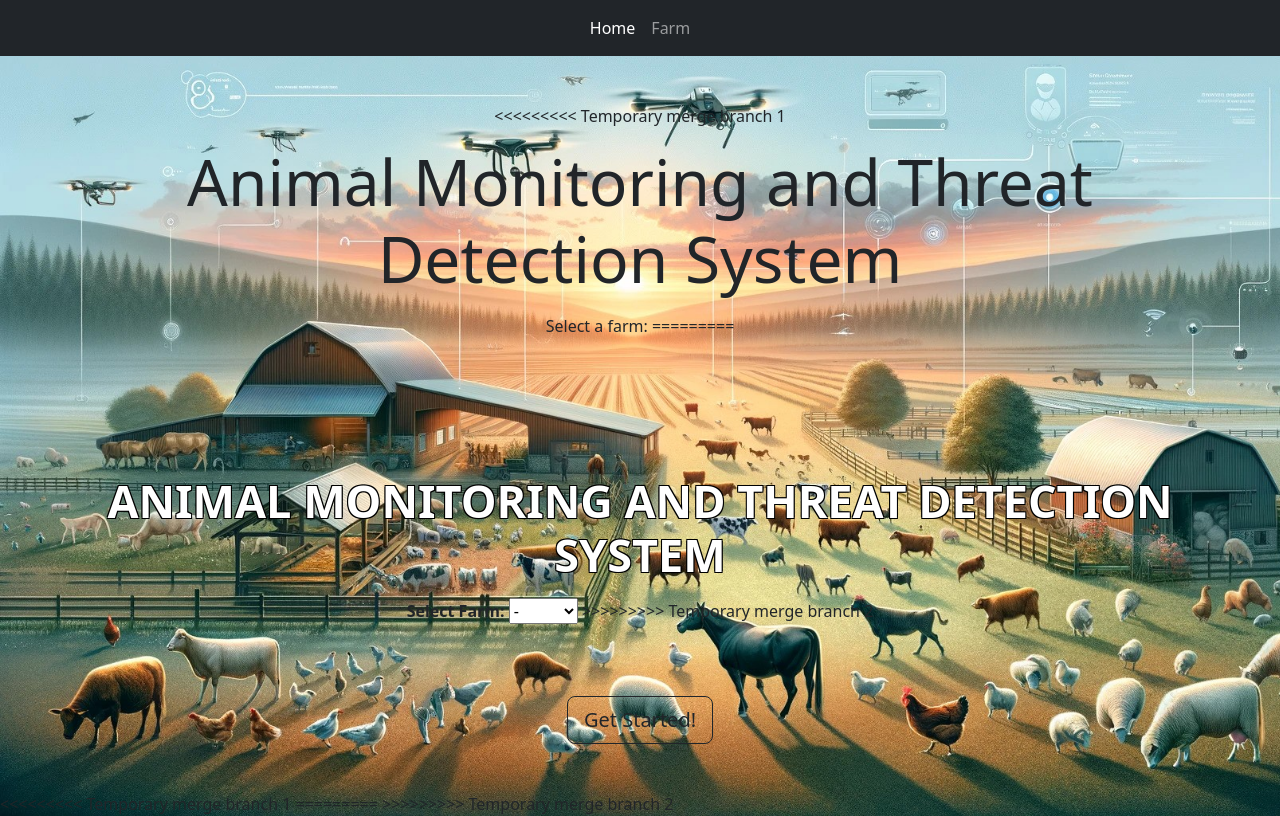
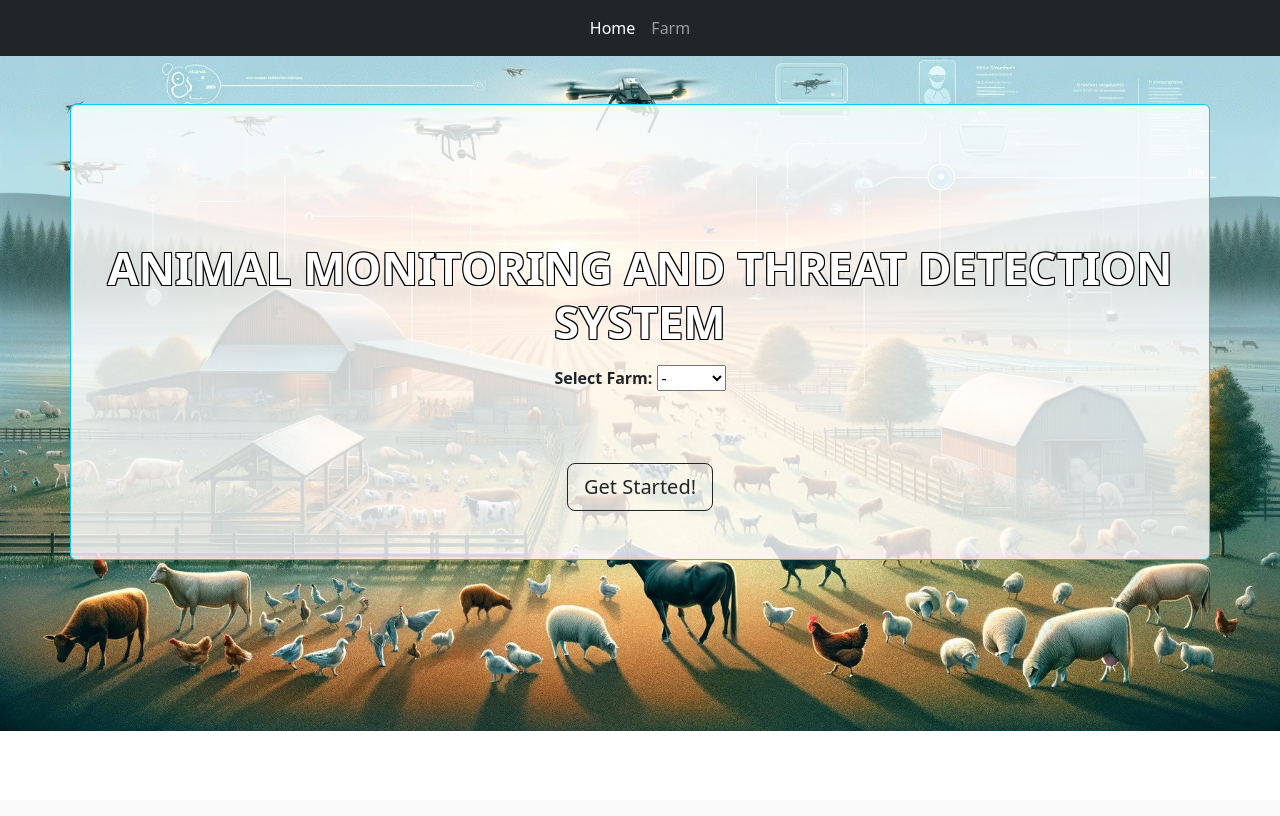
Before and after one commit to Sidharth1919/Animal-detection-Yolov8-Flask, a Flask app: page / in a window 1280 px wide. After the commit the page ends 731 px from the top, so only its background shows below. Run offline with Flask 3, Linux system fonts and the light colour scheme; some libraries are stand-ins or nearby versions.

Commit message:
reverted change

```diff
--- a/templates/index.html
+++ b/templates/index.html
@@ -4,17 +4,13 @@
 
 <!-- heading -->
 
-<div class="container mt-5 text-center">
+<div class="container border border-info rounded mt-5 text-center" style="background-color: rgba(255, 255, 255, 0.8);">
   <i class="fa-solid fa-camera-cctv"></i>
-<<<<<<<<< Temporary merge branch 1
-  <h1 class="display-3 my-3"><b>Animal Monitoring and Threat Detection System</b></h1>
-  <form id="farmForm" action="/set_class_index" method="post">
-    <label for="farm">Select a farm:</label>
-=========
-  <h1 class="display-3 my-3 custom-border" style="color: white; font-weight: bold; text-shadow: -1px -1px 0 #000, 1px -1px 0 #000, -1px 1px 0 #000, 1px 1px 0 #000; padding-top: 120px;">
+<h1 class="display-3 my-3 custom-border" style="color: white; font-weight: bold; text-shadow: -1px -1px 0 #000, 1px -1px 0 #000, -1px 1px 0 #000, 1px 1px 0 #000; padding-top: 120px;">
     ANIMAL MONITORING AND THREAT DETECTION SYSTEM
   </h1>
-  <form id="farmForm">
+  <!-- <h1 class="display-3 my-3"><b>Animal Monitoring and Threat Detection System</b></h1> -->
+  <form id="farmForm" action="/set_class_index" method="post">
     <label for="farm" style="font-weight: bold;">Select Farm:</label>
     <select name="farm" id="farmSelect">
       <option>-</option>
@@ -25,15 +21,13 @@
     <div id="errorMessage" style="display: none; color: rgb(255, 0, 0);padding: 20px 5px; margin-top: 10px;">
       Please select a valid farm from the dropdown.
     </div>
->>>>>>>>> Temporary merge branch 2
+    <!-- Hidden input for class index -->
+    <input type="hidden" id="classIndexInput" name="classIndex" value="">
     <br><br>
     <button href="/farm" class="btn btn-outline-dark btn-lg my-5" id="getStartedButton" type="submit">Get Started!</button>
 </form>
 
 </div>
-<<<<<<<<< Temporary merge branch 1
-<script src="https://cdn.socket.io/4.0.0/socket.io.min.js"></script>
-=========
 <style>
   .custom-border {
     border-color: #000; /* Darker black color */
@@ -42,8 +36,7 @@
   }
 
 </style>
-
->>>>>>>>> Temporary merge branch 2
+<script src="https://cdn.socket.io/4.0.0/socket.io.min.js"></script>
 
 <script>
   const form = document.getElementById('farmForm');
@@ -52,7 +45,7 @@
   getStartedButton.addEventListener('click', function(event) {
     event.preventDefault();
 
-    const selectedFarm = document.getElementById('farmSelect').value;
+    const ValueCheck = document.getElementById('farmSelect').value;
     const errorMessage = document.getElementById('errorMessage');
 
     if (ValueCheck === "-") {
```
